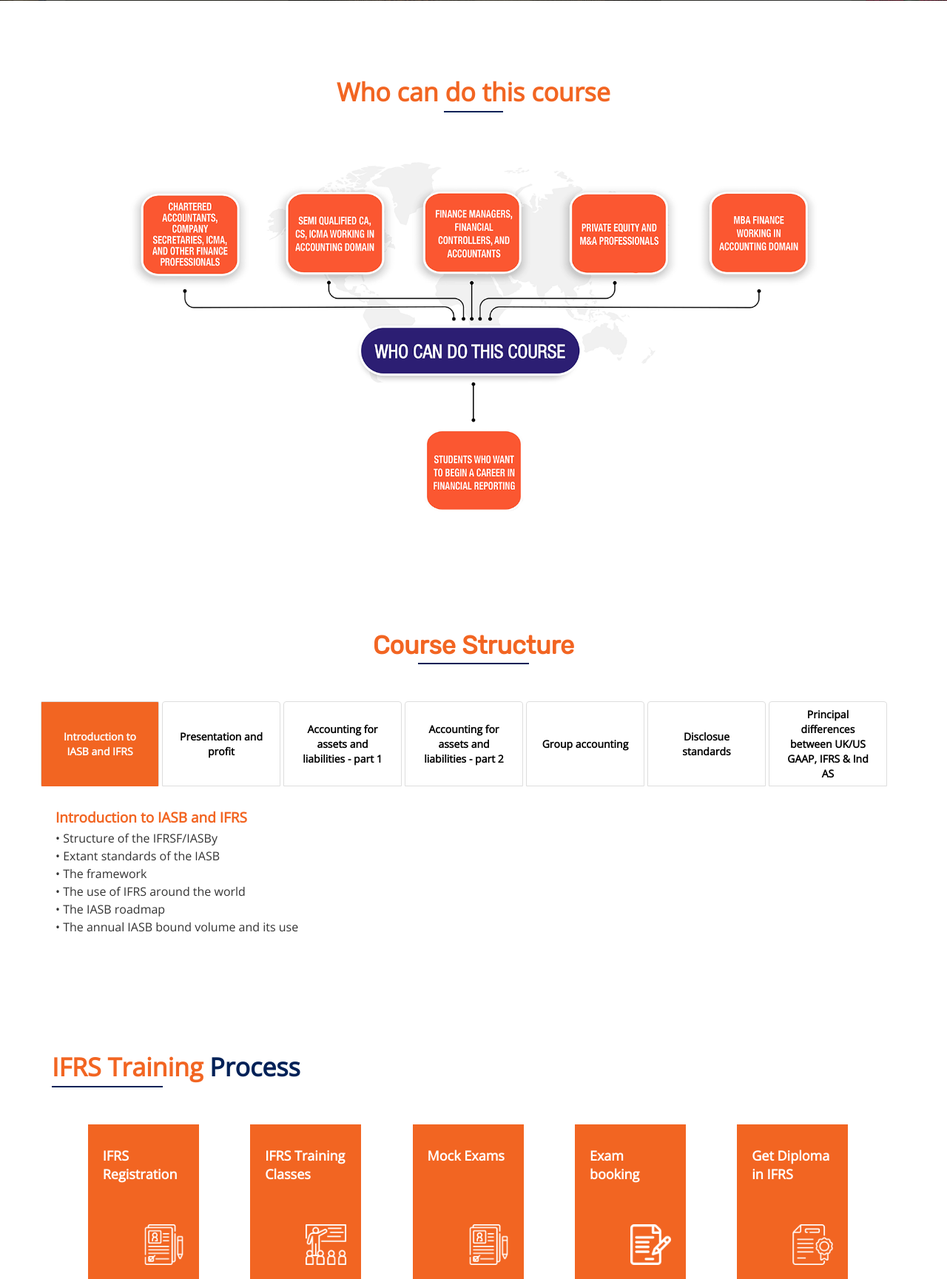
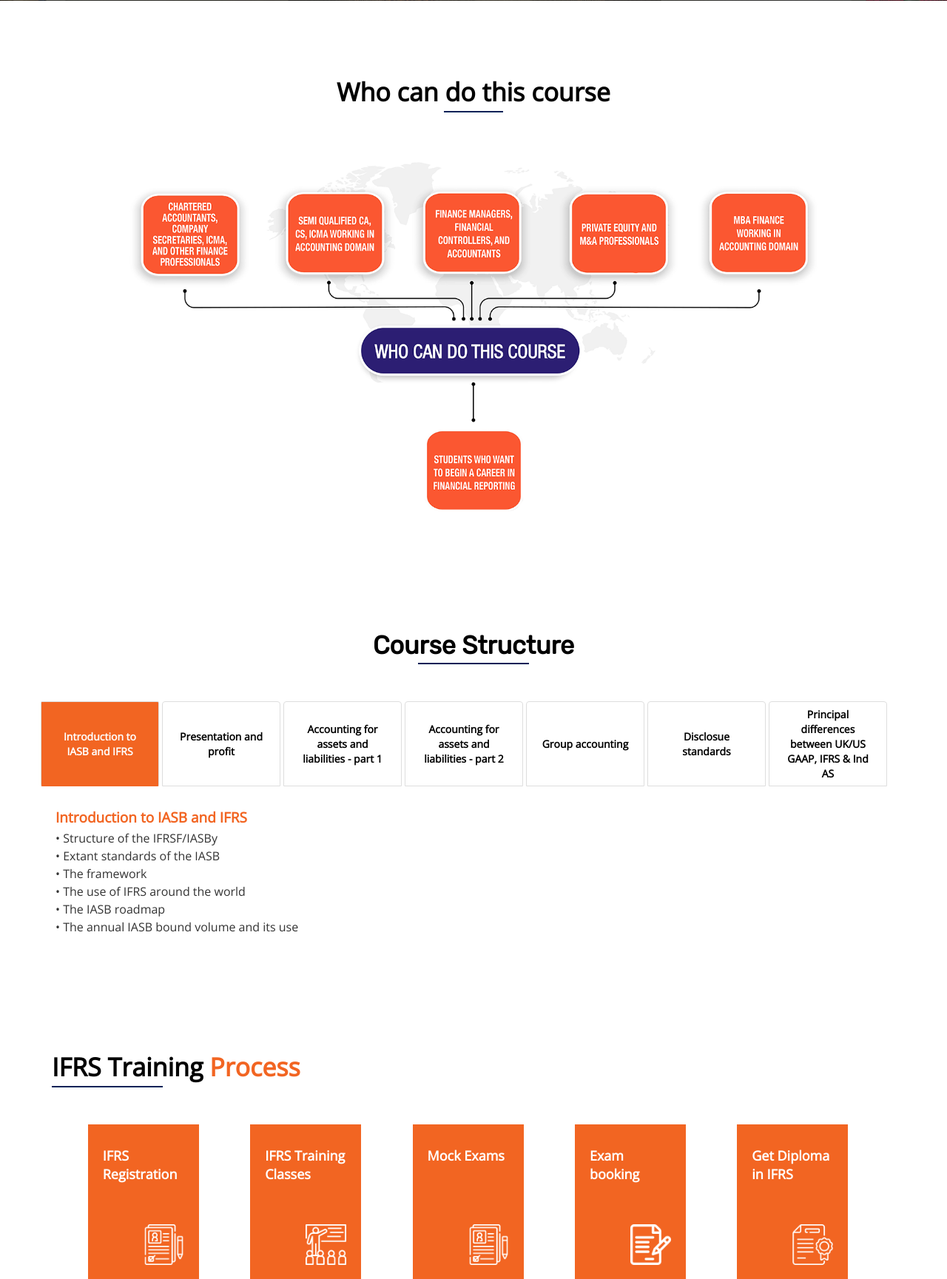
Before and after one commit to chirayatahalder/saraf, a PHP site: page /ifrs.html in a window 1280 px wide. Shown: the part 1798-3527 px from the top of the page at 74% size. Run offline with PHP 8.4, Linux system fonts and the light colour scheme; some libraries are stand-ins or nearby versions; some web fonts are replaced.

Commit message:
Add files via upload

```diff
--- a/css/style.css
+++ b/css/style.css
@@ -74,6 +74,7 @@ h1 {
     font-size:40px;
 	font-family: 'Rubik', sans-serif;
 
+
     /* font-weight: 1000; */
 
 }
@@ -84,12 +85,12 @@ h2 {
 
    font-size:34px ;
    font-family: 'Rubik', sans-serif;
-
+	color: #000 !important;
    font-weight: 800 !important;
 
    /* font-family: sans-serif; */
 
-   color:var(--orange);
+   color: #000;
 
    /* color:var(--color-blue) ; */
 
@@ -347,7 +348,7 @@ nav ul{
 	color: #fff !important;"
 }
 .banner-1{
-	background: linear-gradient(rgba(0,0,0,.4), rgba(0,0,0,0.4) 100%),url('../images/happy-successful-ifrs.webp') center/cover !important;
+	background: linear-gradient(rgba(0,0,0,.4), rgba(0,0,0,0.4) 100%),url('../images/happy-businesswoman.jpg') center/cover !important;
 	background-repeat: no-repeat;
 
 	background-blend-mode:normal;
@@ -1796,7 +1797,7 @@ li{
 
 	font-weight: bold;
 
-	color:var(--color-blue) ;
+	color: #000 ;
 
 }
 
@@ -1943,6 +1944,7 @@ h2 strong{
 
 	color: #f26522 !important;
 	font-family: 'Rubik', sans-serif;
+	color: #000 !important;
 
 }
 
@@ -2618,6 +2620,7 @@ filter: grayscale(0);
 .why-us h2{
 
 	font-weight: 700 !important;
+	color: #000;
 
 }
 
@@ -3085,6 +3088,12 @@ filter: grayscale(0);
 }
 
 @media only screen and (max-width:426px) {
+	h2{
+		font-size: 28px;
+	}
+	h2 strong{
+		font-size: 28px;
+	}
 
 	.form-position{
 
@@ -3152,6 +3161,7 @@ filter: grayscale(0);
 	.placements h2{
 
 		padding: 0 10px;
+		color: #000;
 
 	}
 
@@ -3593,7 +3603,7 @@ filter: grayscale(0);
 	background-position: center;
 }
 .ifrs-with-saraf-inner h2{
-	color: var(--orange);
+	color: #000;
 	text-align: left;
 	margin-left: 70px;
 }
@@ -3715,7 +3725,7 @@ filter: grayscale(0);
 }
 .our-learning-platform h2{
 	text-align: center;
-	color: var(--orange);
+	color: #000;
 }
 .our-learning-platform .video{
 	width: 100%;
@@ -3765,7 +3775,7 @@ filter: grayscale(0);
 }
 .career-support h2{
 	text-align: center;
-	color: var(--orange);
+	color: #000;
 }
 .nav-tabs{
 	border-bottom: 1px solid var(--orange);
--- a/ifrs.html
+++ b/ifrs.html
@@ -510,7 +510,7 @@
                 </div>
                 <div class="col-md-8">
                     <div class="about-outer-about">
-                        <h2>About <span style="color: var(--color-blue);">IFRS</span></h2>
+                        <h2>About <span style="color: var(--orange);">IFRS</span></h2>
                         <div class="line" style="text-align: left; margin: 0 !important;"></div>
                         <p>Diploma in
                             IFRS</strong> is
@@ -583,7 +583,7 @@
         <div class="container">
             <div class="ifrs-with-saraf-inner">
                 <div class="row">
-                    <h2>IFRS with Saraf</h2>
+                    <h2 style="color: var(--orange) !important;">IFRS with Saraf</h2>
                     <div class="line" style="text-align: left; background: #fff;
                 margin: 0 !important;
                 margin-left: 70px !important;"></div>
@@ -1231,7 +1231,7 @@
     <!-- ===========================IFRS Training Process========================== -->
     <div class="t-process padtop padbot">
         <div class="container">
-            <h2 class="text-left"> <strong>IFRS Training <span style="color: var(--color-blue);"> Process</span></strong>
+            <h2 class="text-left"> <strong>IFRS Training <span style="color: var(--orange) !important;"> Process</span></strong>
             </h2>
             <div class="line" style="margin: 0 !important;"></div>
             <div class="row padtop">
```
